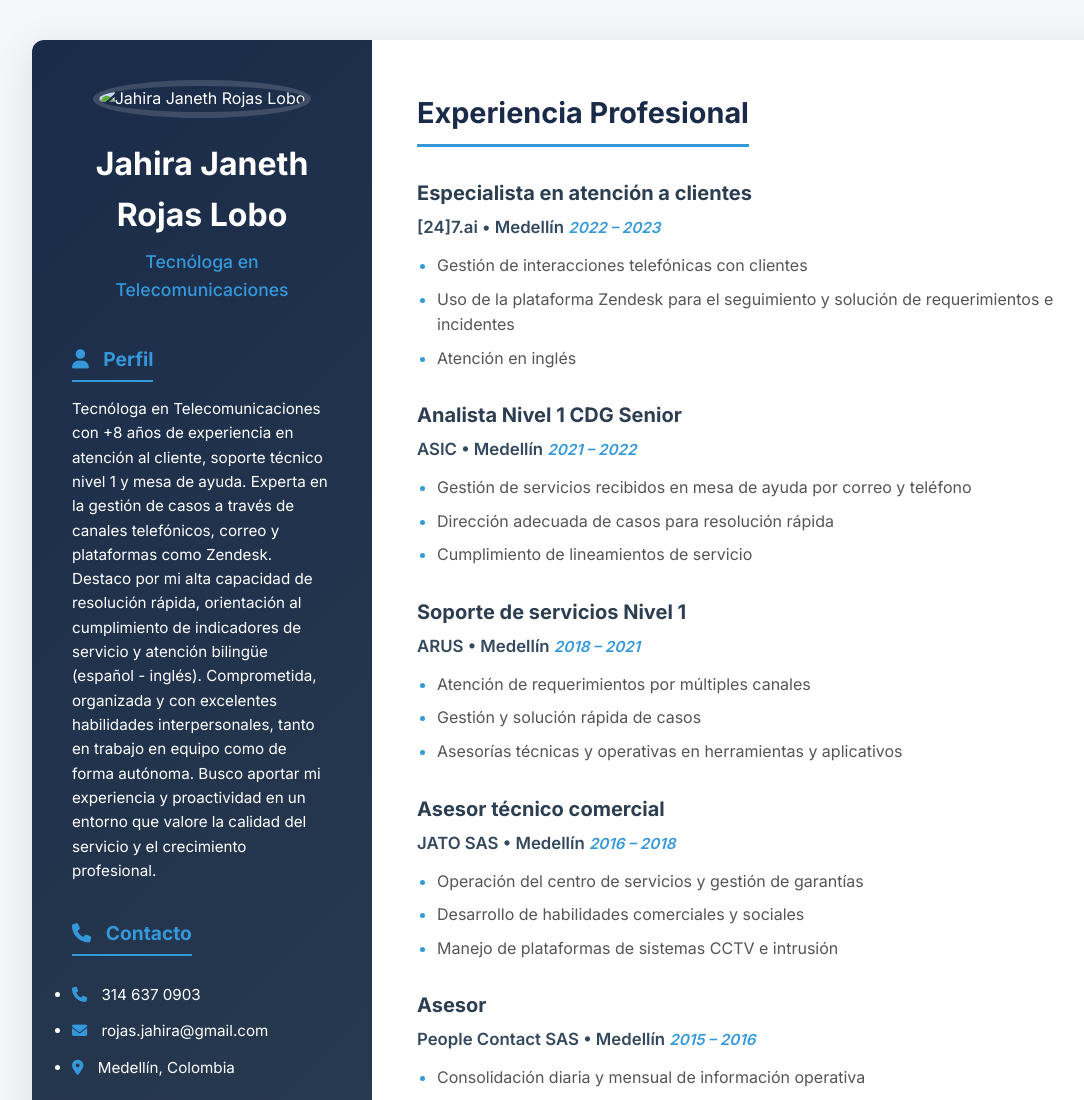
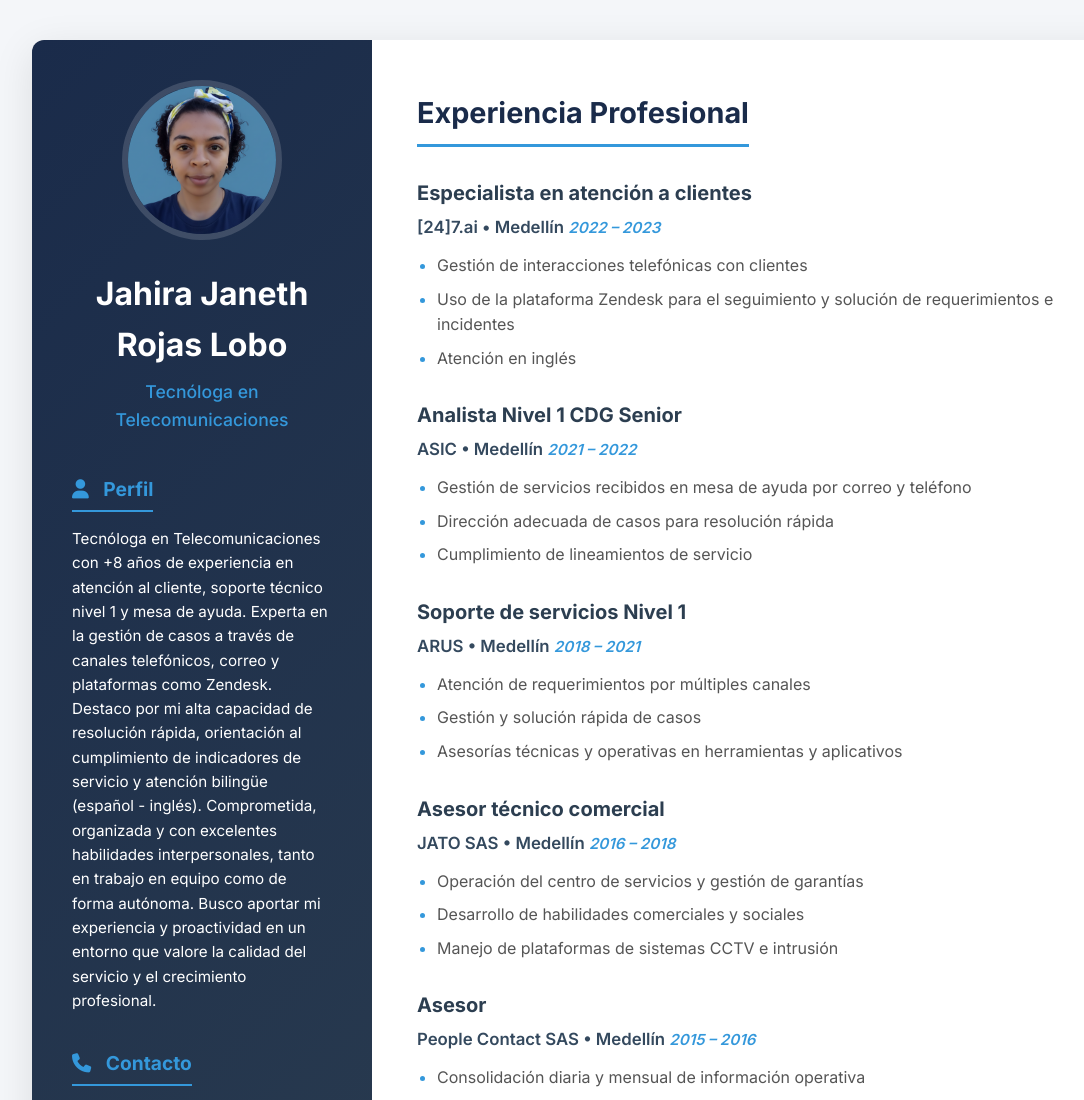
Before and after one commit to jrojaslo/responsive_design, a plain HTML site: page index.html in a window 1280 px wide. Shown: the top 1100 px of the page, without its empty margins (58-1142 px from the left). Drawn offline with Linux system fonts and the light colour scheme.

Commit message:
Minor updates to the code

```diff
--- a/index.html
+++ b/index.html
@@ -20,7 +20,7 @@
       <aside class="sidebar">
         <div class="profile">
           <img
-            src="/foto-jahira.png"
+            src="/img/foto-jahira.png"
             alt="Jahira Janeth Rojas Lobo"
             class="profile-img"
           />
```
